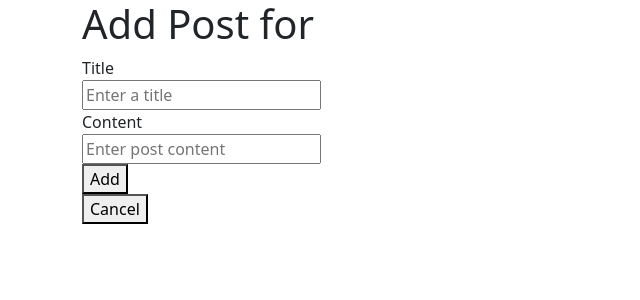
After one commit to nickmonteleone/flask-blogly, a Flask app: template templates/post/new-post-form.html in a window 1280 px wide. The commit adds this page. Shown: the top 300 px of the page, without its empty margins (0-640 px from the left). Run offline with Flask 3, Linux system fonts and the light colour scheme; the template is opened without the code that fills it, so the values that code supplies are empty.

Commit message:
added post detail page

```diff
--- a/app.py
+++ b/app.py
@@ -5,7 +5,7 @@ import os
 from flask import Flask, request, redirect, render_template, flash
 from flask_debugtoolbar import DebugToolbarExtension
 
-from models import db, connect_db, User
+from models import db, connect_db, Post, User
 
 app = Flask(__name__)
 app.config['SQLALCHEMY_DATABASE_URI'] = os.environ.get(
@@ -20,7 +20,6 @@ app.config['SECRET_KEY'] = "SECRET!"
 debug = DebugToolbarExtension(app)
 app.config['DEBUG_TB_INTERCEPT_REDIRECTS'] = False
 
-# TODO: separate folders for users / posts html. comments to delim
 
 @app.get("/")
 # TODO: rename function to index
@@ -29,6 +28,9 @@ def list_users():
     """Initial landing page"""
 
     return redirect("/users")
+
+##########################################################
+# routes for users
 
 @app.get("/users")
 def show_all_users():
@@ -69,11 +71,9 @@ def submit_new_user_form():
         flash(f"Invalid last name.")
         name_check = False
 
-    if not name_check:
-        return redirect('/users')
-
-    db.session.add(new_user)
-    db.session.commit()
+    if name_check:
+        db.session.add(new_user)
+        db.session.commit()
 
     return redirect("/users")
 
@@ -119,3 +119,56 @@ def delete_user(user_id):
     db.session.commit()
 
     return redirect('/users')
+
+
+##########################################################
+# routes for posts
+
+@app.get('/users/<int:user_id>/posts/new')
+def show_new_post_form(user_id):
+    '''Show page with form to add a new post'''
+
+    user = User.query.get_or_404(user_id)
+
+    return render_template(
+        '/post/new-post-form.html',
+        user=user
+    )
+
+@app.post('/users/<int:user_id>/posts/new')
+def submit_new_post_form(user_id):
+    '''Submit form to create a new post'''
+
+    new_post = Post(
+        title=request.form['title'],
+        content=request.form['content'],
+        user_id=user_id
+    )
+
+    input_check = True
+
+    if len(new_post.title.strip()) == 0:
+        flash(f"Invalid title for post addition.")
+        input_check = False
+
+    if len(new_post.content.strip()) == 0:
+        flash(f"Invalid content for post addition.")
+        input_check = False
+
+    if input_check:
+        db.session.add(new_post)
+        db.session.commit()
+        flash('Post added successfully!')
+
+    return redirect(f'/users/{user_id}')
+
+@app.get('/posts/<int:post_id>')
+def show_post_page(post_id):
+    '''Show the post page for a particular post'''
+
+    post = Post.query.get_or_404(post_id)
+
+    return render_template(
+        '/post/post-detail.html',
+        post=post
+    )
--- /dev/null
+++ b/templates/post/new-post-form.html
@@ -0,0 +1,27 @@
+{% extends  'base.html' %}
+
+{% block title %}
+Add Post Form
+{% endblock title %}
+
+{% block content %}
+
+<!-- Test: new-post-form.html loaded; FOR TESTING DO NOT REMOVE -->
+
+<h1>Add Post for {{ user.first_name }} {{ user.last_name}}</h1>
+
+<form action="/users/{{ user.id }}/posts/new" method="POST" class="d-flex flex-column align-items-start">
+  <label for="title">Title</label>
+  <input name="title" placeholder="Enter a title">
+  <label for="content">Content</label>
+  <input name="content" placeholder="Enter post content">
+  <button>Add</button>
+</form>
+
+<form action="/users/{{ post.user.id }}">
+  <button>Cancel</button>
+</form>
+
+
+
+{% endblock content %}
--- a/templates/posts/new-post-form.html
+++ /dev/null
@@ -1 +0,0 @@
-{% extends  'base.html' %}
--- a/templates/user/edit-user.html
+++ b/templates/user/edit-user.html
@@ -17,8 +17,12 @@ Edit User
   <input name="last_name" value="{{ user.last_name }}">
   <label for="image_url">Image URL</label>
   <input name="image_url" placeholder="{{ user.image_url }}">
-  <button>Cancel</button>
   <button>Save</button>
 </form>
 
+<form action="/users/{{ user.id }}">
+  <button>Cancel</button>
+</form>
+
+
 {% endblock content %}
```
Also changed, not shown: templates/edit-user.html (deleted, +0 -24 lines), templates/new-user-form.html (deleted, +0 -24 lines), templates/post/post-detail.html (added, +37 -0 lines), templates/user-detail.html (deleted, +0 -25 lines), templates/user-listing.html (deleted, +0 -31 lines), templates/user/user-detail.html (+9 -1 lines).
